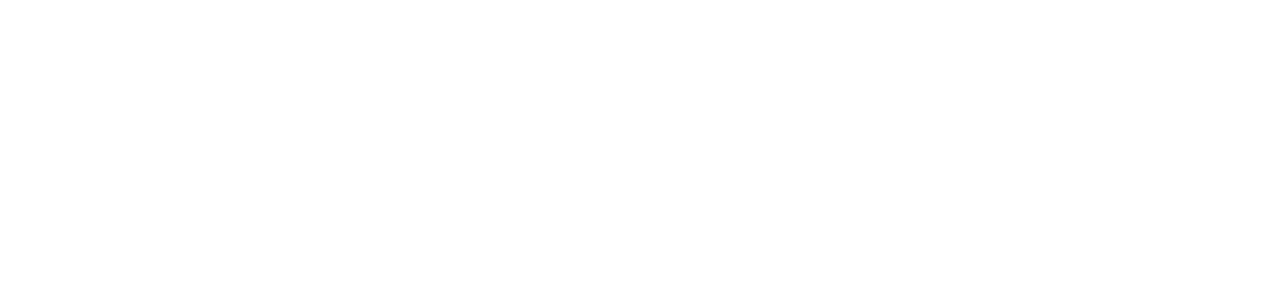
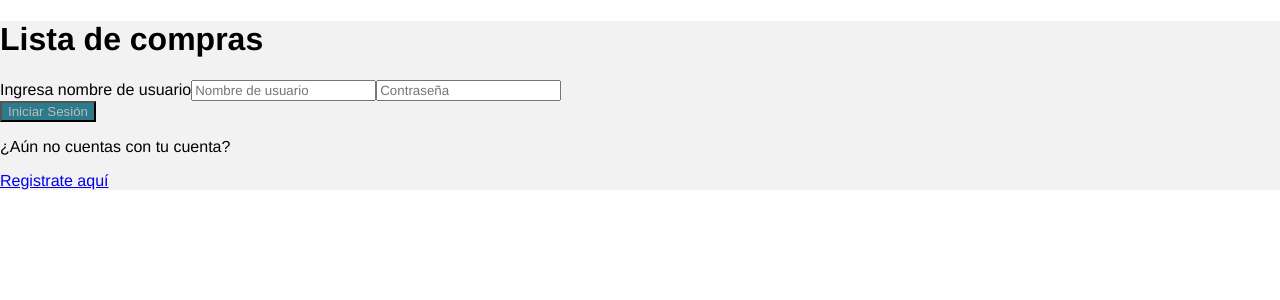
Before and after one commit to DoctoraSt/Programacion-web-2, a React (Create React App) app in the folder Front-End/: page /login in a window 1280 px wide. Before the commit this address had no page. Shown: the top 300 px of the page. Built offline with nearby package versions, Linux system fonts and the light colour scheme.

Commit message:
ya se ve

```diff
--- a/Front-End/src/App.js
+++ b/Front-End/src/App.js
@@ -1,18 +1,27 @@
 import React from "react";
 import Registro from "./proyecto/Registro";
 import Login from "./proyecto/Login";
-import { Navigate} from "react-router-dom";
+import { Navigate } from "react-router-dom";
 import { BrowserRouter, Routes, Route } from 'react-router-dom';
 import ListaCompras from "./proyecto/ListaCompras";
 
 function App() {
   return (
     <BrowserRouter>
-    <Routes>
-      <Route path="/" element={<Navigate to ="/Login"/>} />
-      <Route path="/Registro de usuario" element={<Registro/>}/>
-      <Route path="/Pagina principal" element={<Login/>}/>
-    </Routes>
+      <Routes>
+        {/* Redirecciona desde la ruta raíz ("/") a "/login" */}
+        <Route path="/" element={<Navigate to="/login" />} />
+
+        {/* Rutas con nombres más sencillos */}
+        <Route path="/registro" element={<Registro/>} />
+        <Route path="/login" element={<Login />} />
+
+        {/* Si agregas más rutas, por ejemplo ListaCompras */}
+        <Route path="/lista-compras" element={<ListaCompras />} />
+
+        {/* Ruta por defecto para manejar 404 (opcional) */}
+        <Route path="*" element={<h1>Página no encontrada</h1>} />
+      </Routes>
     </BrowserRouter>
   );
 }
--- a/Front-End/src/CSS/login.css
+++ b/Front-End/src/CSS/login.css
@@ -1,3 +1,8 @@
+.fondo{
+    font-family: 'Franklin Gothic Medium', 'Arial Narrow', Arial, sans-serif;
+    background-color: #f2f2f2;
+}
+
 input{
     font-family: 'Franklin Gothic Medium', 'Arial Narrow', Arial, sans-serif;
     color: #0D0D0D;
--- a/Front-End/src/proyecto/Login.jsx
+++ b/Front-End/src/proyecto/Login.jsx
@@ -36,11 +36,12 @@
     }
 
     return(
-        <div>
+        <div class="fondo">
             <div>
-                <h1>No sé como llamar a la app</h1>
+                <h1>Lista de compras</h1>
             </div>
 
+            <label>Ingresa nombre de usuario</label>
             <input
             type="text"
             placeholder="Nombre de usuario"
@@ -60,7 +61,7 @@
 
             <div>
                 <p>¿Aún no cuentas con tu cuenta?</p>
-                <Link to ="./Registro">Registrate aquí</Link>
+                <Link to ="/registro">Registrate aquí</Link>
             </div>
             {message && <p>{message}</p>}
         </div>
```
